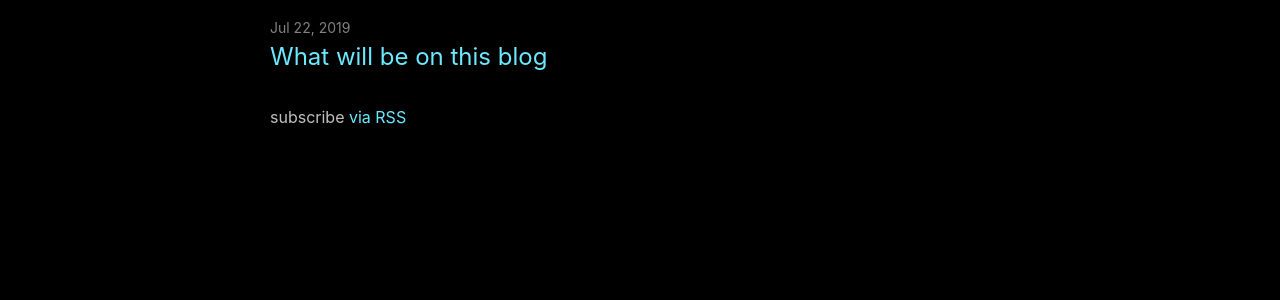
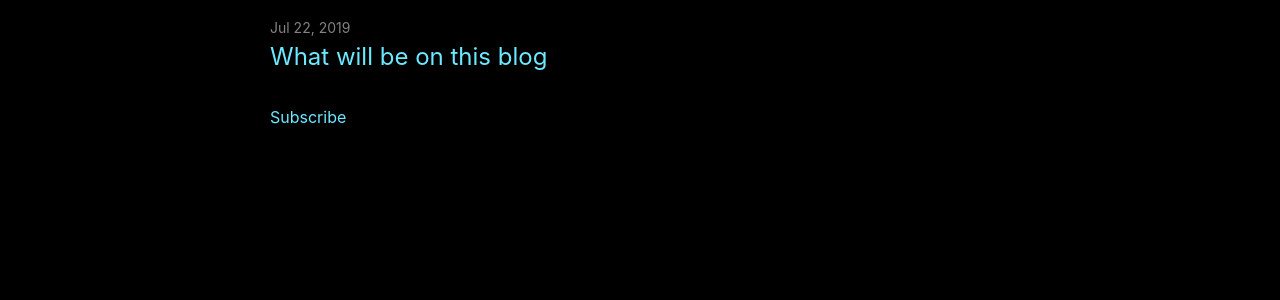
Before and after one commit to silaszehnder/silaszehnder.github.io, a Jekyll site: the page built from blog.md, in a window 1280 px wide. Shown: the part 141-441 px from the top of the page. Built offline with Jekyll 4.4.1, drawn with Linux system fonts in a browser that asks for light colours.

Commit message:
rss works

```diff
--- a/_layouts/blog.html
+++ b/_layouts/blog.html
@@ -27,7 +27,7 @@ layout: default
       {%- endfor -%}
     </ul>
 
-    <p class="rss-subscribe">subscribe <a href="{{ "/feed.xml" | relative_url }}">via RSS</a></p>
+    <p class="rss-subscribe"><a href="{{ "/feed.xml" | relative_url }}">Subscribe</a></p>
   {%- endif -%}
 
 </div>
```
